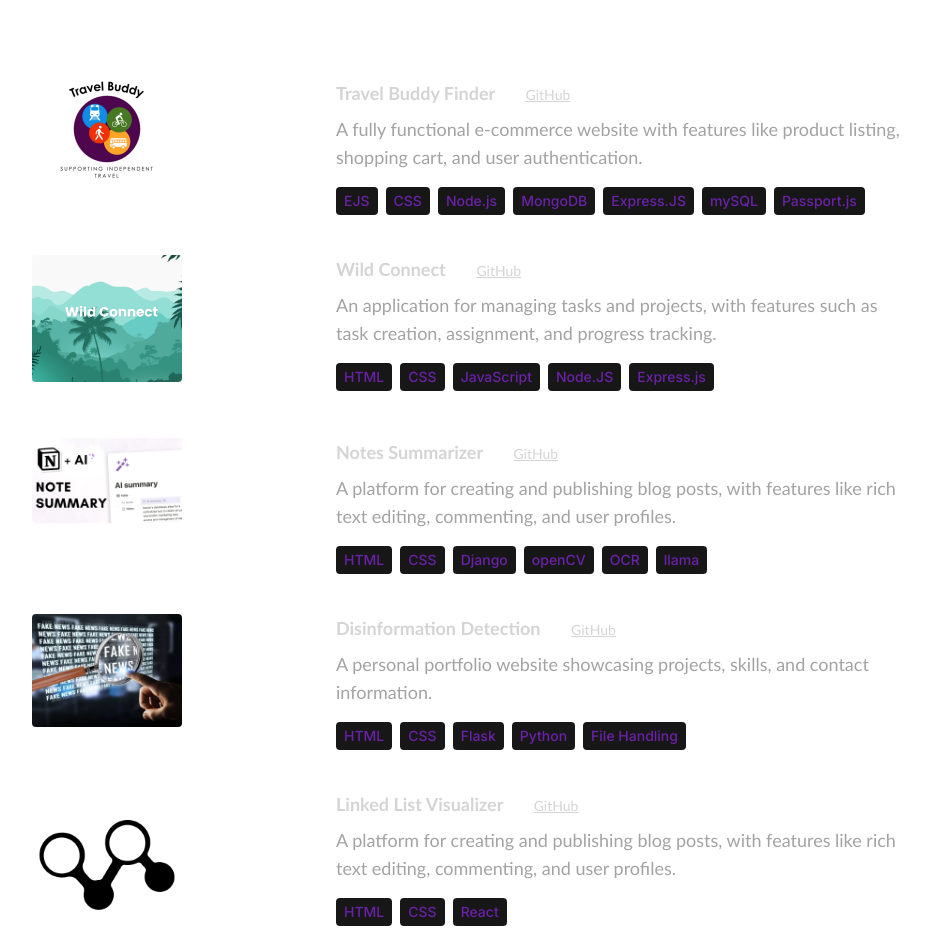
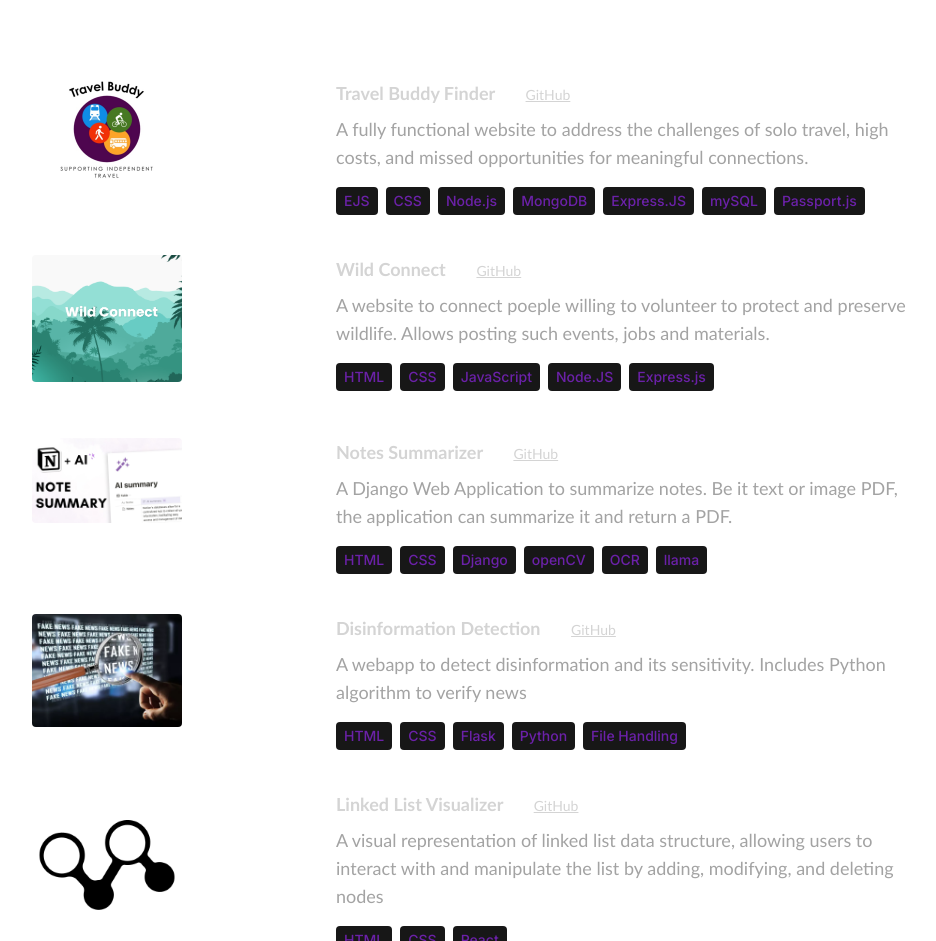
Before and after one commit to sp2003s/Portfolio-react, a React (Vite) app: page / in a window 1280 px wide. Shown: the part 2911-3852 px from the top of the page, without its empty margins (168-1104 px from the left). Built offline with nearby package versions, Linux system fonts and the light colour scheme.

Commit message:
Project descriptions

```diff
--- a/src/constants/index.js
+++ b/src/constants/index.js
@@ -37,7 +37,7 @@ export const PROJECTS = [
     title: "Travel Buddy Finder",
     image: project1,
     description:
-      "A fully functional e-commerce website with features like product listing, shopping cart, and user authentication.",
+      "A fully functional website to address the challenges of solo travel, high costs, and missed opportunities for meaningful connections.",
     technologies: ["EJS", "CSS", "Node.js", "MongoDB", "Express.JS", "mySQL", "Passport.js"],
     link: "https://github.com/sp2003s/TravelBuddyFinder",
   },
@@ -45,7 +45,7 @@ export const PROJECTS = [
     title: "Wild Connect",
     image: project3,
     description:
-      "An application for managing tasks and projects, with features such as task creation, assignment, and progress tracking.",
+      "A website to connect poeple willing to volunteer to protect and preserve wildlife. Allows posting such events, jobs and materials.",
     technologies: ["HTML", "CSS", "JavaScript", "Node.JS", "Express.js"],
     link: "https://github.com/sp2003s/Wild-Connect",
   },
@@ -53,7 +53,7 @@ export const PROJECTS = [
     title: "Notes Summarizer",
     image: project4,
     description:
-      "A platform for creating and publishing blog posts, with features like rich text editing, commenting, and user profiles.",
+      "A Django Web Application to summarize notes. Be it text or image PDF, the application can summarize it and return a PDF.",
     technologies: ["HTML", "CSS", "Django", "openCV", "OCR", "llama"],
     link: "https://github.com/sp2003s/Notes-Summarizer",
   },
@@ -61,7 +61,7 @@ export const PROJECTS = [
     title: "Disinformation Detection",
     image: project2,
     description:
-      "A personal portfolio website showcasing projects, skills, and contact information.",
+      "A webapp to detect disinformation and its sensitivity. Includes Python algorithm to verify news",
     technologies: ["HTML", "CSS", "Flask", "Python", "File Handling"],
     link: "https://github.com/sp2003s/detecting-disinformation",
   },
@@ -69,7 +69,7 @@ export const PROJECTS = [
     title: "Linked List Visualizer",
     image: project5,
     description:
-      "A platform for creating and publishing blog posts, with features like rich text editing, commenting, and user profiles.",
+      "A visual representation of linked list data structure, allowing users to interact with and manipulate the list by adding, modifying, and deleting nodes",
     technologies: ["HTML", "CSS", "React"],
     link: "https://github.com/sp2003s/ll-visualizer",
   },
@@ -77,7 +77,7 @@ export const PROJECTS = [
     title: "Music Recommender",
     image: project6,
     description:
-      "A platform for creating and publishing blog posts, with features like rich text editing, commenting, and user profiles.",
+      "Built a music recommender using ML vectorization on a Kaggle dataset, with a Streamlit.io frontend.",
     technologies: ["Streamlit.io", "Python", "Count Vectorization", "Machine Learning"],
     link: "https://github.com/sp2003s/music-recommendation-system-using-vectorization",
   },
```
